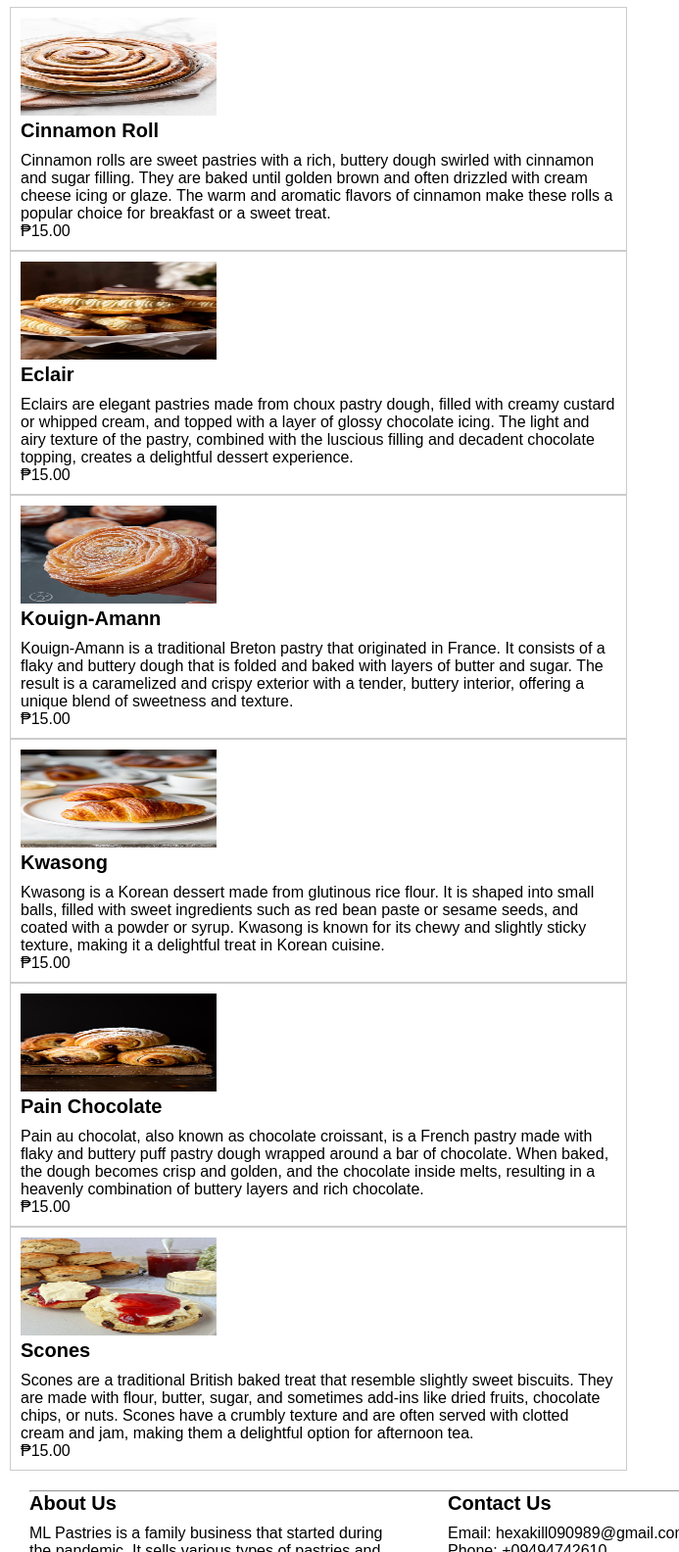
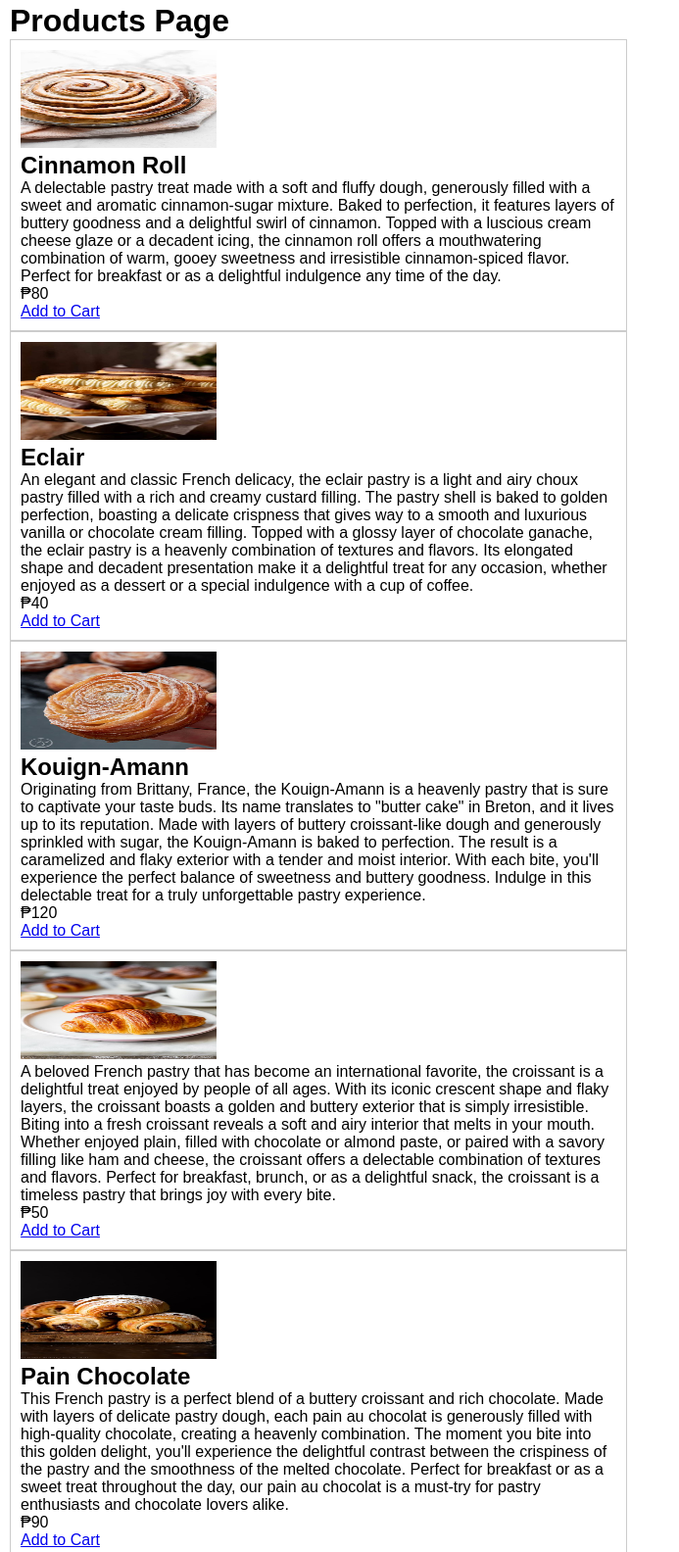
Before and after one commit to mlpastries/mlpastries, a plain HTML site: page pastries.html in a window 1280 px wide. Shown: the part 241-1825 px from the top of the page at 98% size, without its empty margins (0-693 px from the left). Drawn offline with Linux system fonts and the light colour scheme.

Commit message:
Update pastries.html

```diff
--- a/pastries.html
+++ b/pastries.html
@@ -2,11 +2,10 @@
 <html>
 <head>
       <link rel="stylesheet" href="pastries.css" type="text/css">
-      <link rel="icon" href="assets/logo.png">
       <title>Bakery Products</title>
 <header class="headercss">
       <div class="logo">
-            <h1> <img class ="logoImg" src="assets/logo.png"></h1>
+            <h4> <img class ="logoImg" src="assets/logo.png"></h4>
       </div>
       <div class="menu">
             <ul>
@@ -31,6 +30,7 @@
 
 
 </header>
+</head>
 <body>
       <h3>List of pastries available for purchase:</h3>
       <select id="category-filter">
@@ -40,64 +40,97 @@
             <option value="category3">Madeleine</option>
           </select>
 
+  <div class="container">
+    <h1>Products Page</h1>
     <div class="content category3">
-            <img src="assets/cinnamonroll.jpg">
-            <h3>Cinnamon Roll</h3>
-            <p>Cinnamon rolls are sweet pastries with a rich, buttery dough swirled with cinnamon and sugar filling.
-              They are baked until golden brown and often drizzled with cream cheese icing or glaze.
-              The warm and aromatic flavors of cinnamon make these rolls a popular choice for breakfast or a sweet treat.
-            </p>
-            <p>₱15.00</p>
-            <button class="buy-button"><a href="order.html"> Buy Now</a> </button>
+    <div class="product">
+      <div class="product-image">
+        <img src="assets/cinnamonroll.jpg" alt="Product 1">
       </div>
-
-          <div class="content category2">
-            <img src="assets/eclair.jpg">
-            <h3>Eclair</h3>
-            <p> Eclairs are elegant pastries made from choux pastry dough, filled with creamy custard or whipped cream, and topped with a layer of glossy chocolate icing.
-              The light and airy texture of the pastry, combined with the luscious filling and decadent chocolate topping, creates a delightful dessert experience.</p>
-            <p>₱15.00</p>
-            <button class="buy-button"><a href="order.html"> Buy Now</a> </button>
+      <div class="product-details">
+        <h2 class="product-title">Cinnamon Roll</h2>
+        <p class="product-description">A delectable pastry treat made with a soft and fluffy dough, generously filled with a sweet and aromatic cinnamon-sugar mixture. Baked to perfection, it features layers of buttery goodness and a delightful swirl of cinnamon. Topped with a luscious cream cheese glaze or a decadent icing, the cinnamon roll offers a mouthwatering combination of warm, gooey sweetness and irresistible cinnamon-spiced flavor. Perfect for breakfast or as a delightful indulgence any time of the day.</p>
+        <p class="product-price">₱80</p>
+        <div class="product-action">
+          <a href="order.html">Add to Cart</a>
         </div>
-
-          <div class="content category3">
-            <img src="assets/kouign-amann.jpg">
-            <h3>Kouign-Amann</h3>
-            <p>Kouign-Amann is a traditional Breton pastry that originated in France.
-              It consists of a flaky and buttery dough that is folded and baked with layers of butter and sugar.
-              The result is a caramelized and crispy exterior with a tender, buttery interior, offering a unique blend of sweetness and texture.</p>
-            <p>₱15.00</p>
-            <button class="buy-button"><a href="order.html"> Buy Now</a> </button>
       </div>
-          <div class="content category1">
-            <img src="assets/kwasong.jpg">
-            <h3>Kwasong</h3>
-            <p>Kwasong is a Korean dessert made from glutinous rice flour.
-               It is shaped into small balls, filled with sweet ingredients such as red bean paste or sesame seeds, and coated with a powder or syrup.
-               Kwasong is known for its chewy and slightly sticky texture, making it a delightful treat in Korean cuisine.</p>
-            <p>₱15.00</p>
-            <button class="buy-button"><a href="order.html"> Buy Now</a> </button>
     </div>
-          <div class="content category1">
-            <img src="assets/painchocolat.jpg">
-            <h3>Pain Chocolate</h3>
-            <p>Pain au chocolat, also known as chocolate croissant, is a French pastry made with flaky and buttery puff pastry dough wrapped around a bar of chocolate.
-              When baked, the dough becomes crisp and golden, and the chocolate inside melts, resulting in a heavenly combination of buttery layers and rich chocolate.</p>
-            <p>₱15.00</p>
-            <button class="buy-button"><a href="order.html"> Buy Now</a> </button>
 </div>
     <div class="content category2">
-            <img src="assets/scones.jpg">
-            <h3>Scones</h3>
-            <p>Scones are a traditional British baked treat that resemble slightly sweet biscuits.
-              They are made with flour, butter, sugar, and sometimes add-ins like dried fruits, chocolate chips, or nuts.
-              Scones have a crumbly texture and are often served with clotted cream and jam, making them a delightful option for afternoon tea.</p>
-            <p>₱15.00</p>
-            <button class="buy-button"><a href="order.html"> Buy Now</a> </button>
+    <div class="product">
+        <div class="product-image">
+          <img src="assets/eclair.jpg" alt="Product 2">
         </div>
+        <div class="product-details">
+          <h2 class="product-title">Eclair</h2>
+          <p class="product-description">An elegant and classic French delicacy, the eclair pastry is a light and airy choux pastry filled with a rich and creamy custard filling. The pastry shell is baked to golden perfection, boasting a delicate crispness that gives way to a smooth and luxurious vanilla or chocolate cream filling. Topped with a glossy layer of chocolate ganache, the eclair pastry is a heavenly combination of textures and flavors. Its elongated shape and decadent presentation make it a delightful treat for any occasion, whether enjoyed as a dessert or a special indulgence with a cup of coffee.</p>
+          <p class="product-price">₱40</p>
+          <div class="product-action">
+            <a href="order.html">Add to Cart</a>
+          </div>
+        </div>
+      </div>
+    </div>
+    <div class="content category3">
+    <div class="product">
+      <div class="product-image">
+        <img src="assets/kouign-amann.jpg" alt="Product 2">
+      </div>
+      <div class="product-details">
+        <h2 class="product-title">Kouign-Amann</h2>
+        <p class="product-description">Originating from Brittany, France, the Kouign-Amann is a heavenly pastry that is sure to captivate your taste buds. Its name translates to "butter cake" in Breton, and it lives up to its reputation. Made with layers of buttery croissant-like dough and generously sprinkled with sugar, the Kouign-Amann is baked to perfection. The result is a caramelized and flaky exterior with a tender and moist interior. With each bite, you'll experience the perfect balance of sweetness and buttery goodness. Indulge in this delectable treat for a truly unforgettable pastry experience.</p>
+        <p class="product-price">₱120</p>
+        <div class="product-action">
+          <a href="order.html">Add to Cart</a>
+        </div>
+      </div>
+    </div></div>
+    <div class="content category1">
+    <div class="product">
+      <div class="product-image">
+        <img src="assets/kwasong.jpg" alt="Product 3">
+      </div>
+      <div class="product-details">
+        <h2 class="product-title"></h2>
+        <p class="product-description">A beloved French pastry that has become an international favorite, the croissant is a delightful treat enjoyed by people of all ages. With its iconic crescent shape and flaky layers, the croissant boasts a golden and buttery exterior that is simply irresistible. Biting into a fresh croissant reveals a soft and airy interior that melts in your mouth. Whether enjoyed plain, filled with chocolate or almond paste, or paired with a savory filling like ham and cheese, the croissant offers a delectable combination of textures and flavors. Perfect for breakfast, brunch, or as a delightful snack, the croissant is a timeless pastry that brings joy with every bite.</p>
+        <p class="product-price">₱50</p>
+        <div class="product-action">
+          <a href="order.html">Add to Cart</a>
+        </div>
+      </div>
+  </div></div>
+  <div class="content category1">
+  <div class="product">
+    <div class="product-image">
+      <img src="assets/painchocolat.jpg" alt="Product 3">
+    </div>
+    <div class="product-details">
+      <h2 class="product-title">Pain Chocolate</h2>
+      <p class="product-description">This French pastry is a perfect blend of a buttery croissant and rich chocolate. Made with layers of delicate pastry dough, each pain au chocolat is generously filled with high-quality chocolate, creating a heavenly combination. The moment you bite into this golden delight, you'll experience the delightful contrast between the crispiness of the pastry and the smoothness of the melted chocolate. Perfect for breakfast or as a sweet treat throughout the day, our pain au chocolat is a must-try for pastry enthusiasts and chocolate lovers alike.</p>
+      <p class="product-price">₱90</p>
+      <div class="product-action">
+        <a href="order.html">Add to Cart</a>
+      </div>
+    </div>
+</div></div>
+<div class="content category2">
+<div class="product">
+    <div class="product-image">
+      <img src="assets/scones.jpg" alt="Product 3">
+    </div>
+    <div class="product-details">
+      <h2 class="product-title">Scones</h2>
+      <p class="product-description">These classic pastries offer a perfect balance of lightness and crumbly texture. Each scone is lovingly crafted with a tender interior and a slightly crispy exterior. Bursting with flavor, our scones come in a variety of options, from traditional flavors like blueberry and cranberry to unique combinations like lemon poppy seed or chocolate chip. Whether enjoyed with a cup of tea or as a breakfast treat, our scones are a delightful way to start your day or satisfy your afternoon cravings. Elevate your pastry experience with our delectable scones.</p>
+      <p class="product-price">₱60</p>
+      <div class="product-action">
+        <a href="order.html">Add to Cart</a>
+      </div>
+    </div>
+  </div>
+</div></div>
+</body>
 
-
-</body>
 <script>
     document.addEventListener('DOMContentLoaded', function() {
       const filterSelect = document.getElementById('category-filter');
@@ -143,7 +176,8 @@
   </div>
 </div>
 <div class="footer-bottom">
-    <p>&copy; 2023 Bakery Website. All rights reserved. </p>
+  <p>&copy; 2023 Bakery Website. All rights reserved. | Design by Charles</p>
 </div>
 </footer>
 </html>
+</html>
```
Lines whose indentation alone changed are shown as unchanged.
